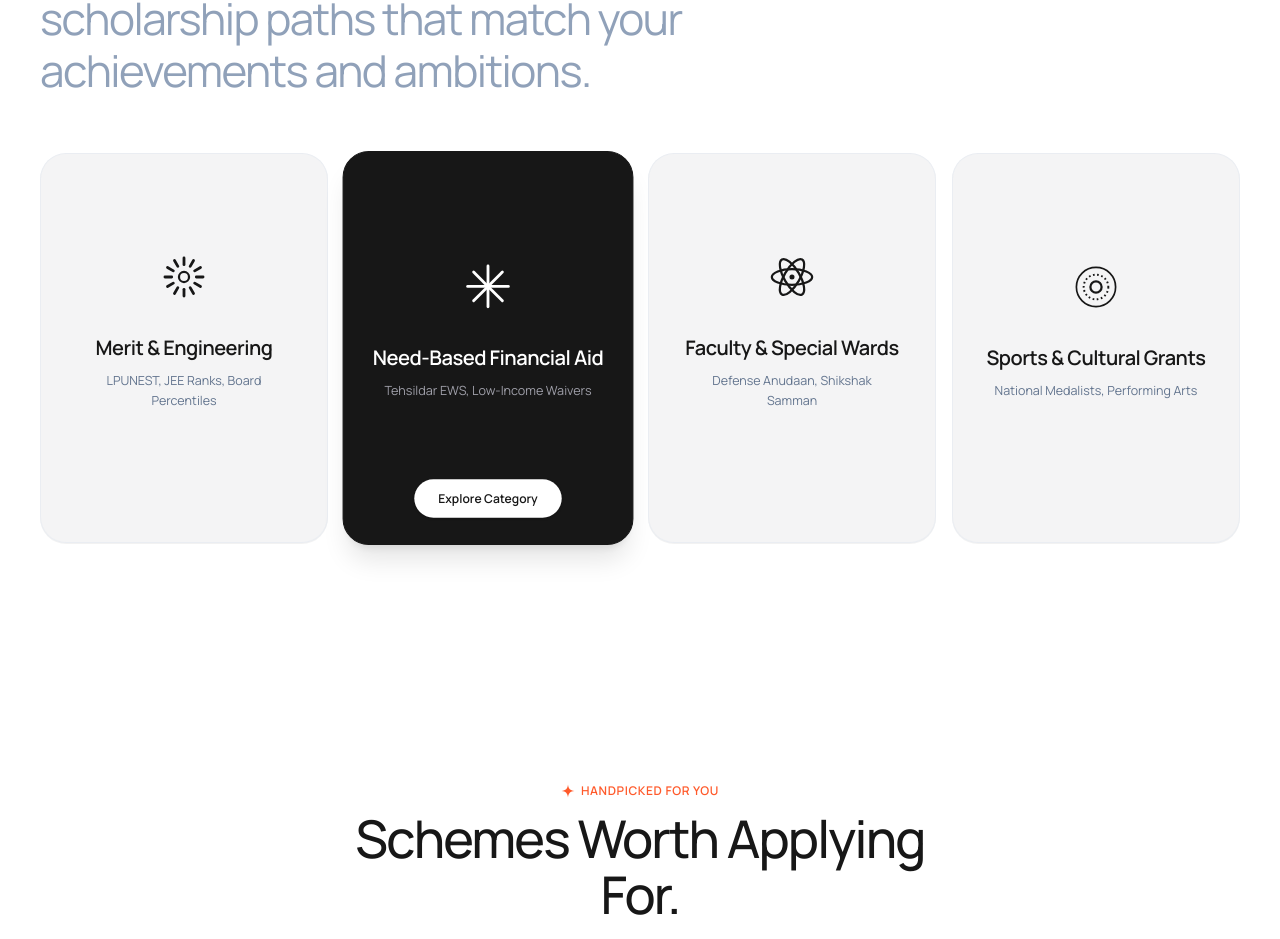
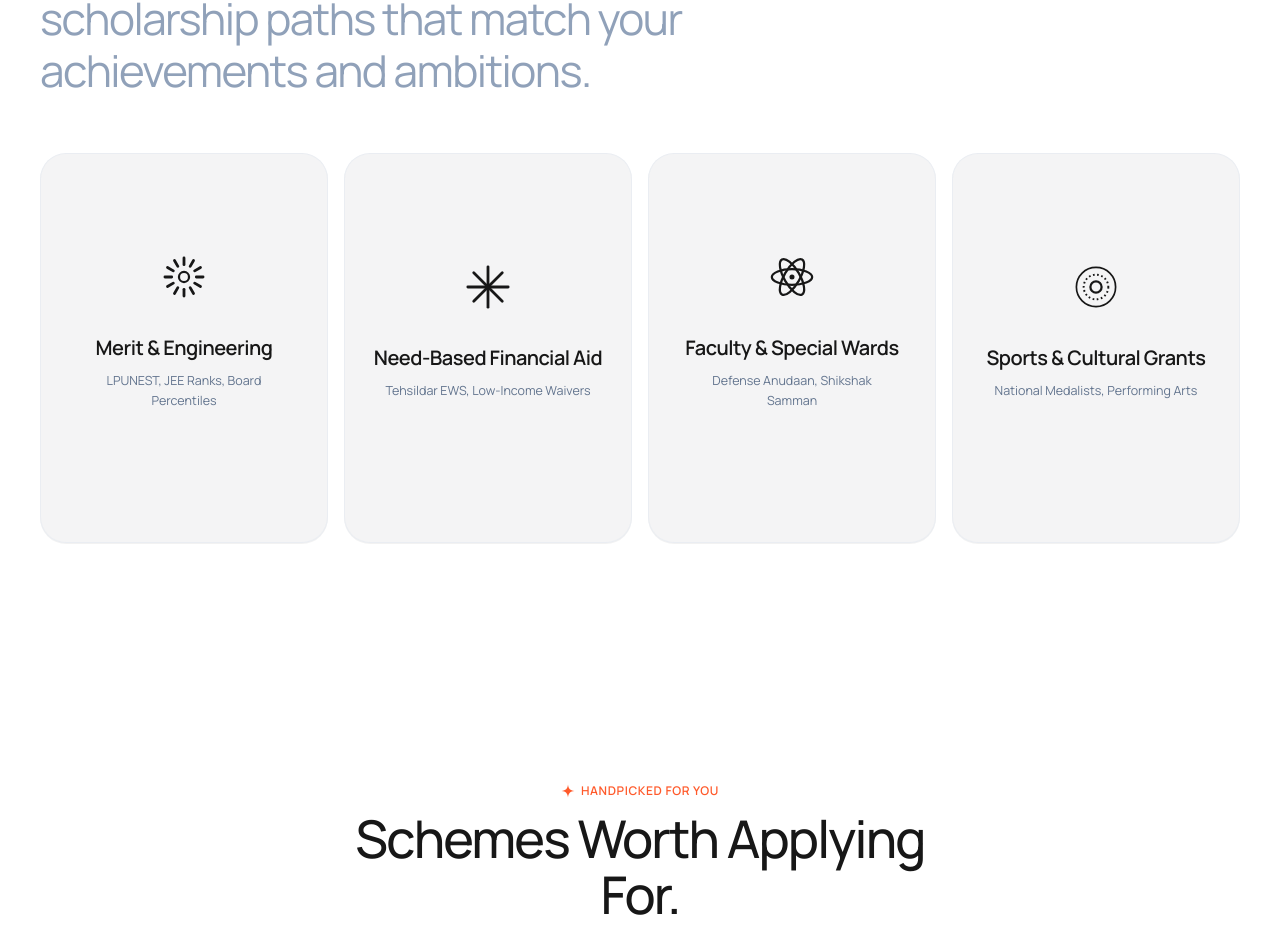
Before and after one commit to SekhSujonHaque2005/workspace-CertiScholar-, a React (Vite) app in the folder frontend/: page / in a window 1280 px wide. Shown: the part 2417-3356 px from the top of the page. Built offline with nearby package versions, Linux system fonts and the light colour scheme.

Commit message:
fix(landing): trigger category card active black state on hover only

```diff
--- a/frontend/src/components/landing/DomainPillsSection.jsx
+++ b/frontend/src/components/landing/DomainPillsSection.jsx
@@ -1,4 +1,4 @@
-import React, { useState } from 'react';
+import React from 'react';
 import { ScrollReveal } from '../../hooks/useScrollReveal';
 
 const CATEGORIES = [
@@ -85,9 +85,6 @@ export default function DomainPillsSection({
   onSelectCategory = () => {},
   categories = CATEGORIES,
 }) {
-  // Default active category index set to 1 (matches Framer screenshot media_1795038208736_8b03505e.png)
-  const [activeIdx, setActiveIdx] = useState(1);
-
   return (
     <section className="py-20 sm:py-28 bg-white">
       <div className="max-w-[1400px] mx-auto px-6 sm:px-10 space-y-14">
@@ -108,12 +105,9 @@ export default function DomainPillsSection({
           </div>
         </ScrollReveal>
 
-        {/* 4 Category Cards matching Framer layout and active black state */}
+        {/* 4 Category Cards - ON HOVER ONLY black state */}
         <div className="grid grid-cols-1 sm:grid-cols-2 lg:grid-cols-4 gap-4">
-          {categories.map((cat, idx) => {
-            const isActive = activeIdx === idx;
-
-            return (
+          {categories.map((cat, idx) => (
             <ScrollReveal
               key={cat.id}
               delay={idx * 80}
@@ -121,59 +115,33 @@ export default function DomainPillsSection({
               className="h-full"
             >
               <div
-                  onMouseEnter={() => setActiveIdx(idx)}
-                  onClick={() => {
-                    setActiveIdx(idx);
-                    onSelectCategory(cat.category);
-                  }}
-                  className={`group relative rounded-[26px] p-7 flex flex-col justify-between items-center text-center min-h-[390px] transition-all duration-300 cursor-pointer select-none border ${
-                    isActive
-                      ? 'bg-[#171717] text-white border-[#171717] shadow-xl scale-[1.01]'
-                      : 'bg-[#f4f4f5] text-[#171717] border-slate-200/50 hover:border-slate-300 shadow-2xs hover:shadow-md'
-                  }`}
+                onClick={() => onSelectCategory(cat.category)}
+                className="group relative rounded-[26px] p-7 flex flex-col justify-between items-center text-center min-h-[390px] bg-[#f4f4f5] hover:bg-[#171717] text-[#171717] hover:text-white border border-slate-200/50 hover:border-[#171717] shadow-2xs hover:shadow-xl hover:scale-[1.01] transition-all duration-300 cursor-pointer select-none"
               >
                 {/* Top space filler to balance vertical rhythm */}
                 <div className="w-full pt-4"></div>
 
                 {/* Centered Glyph & Copy */}
                 <div className="flex flex-col items-center justify-center space-y-7 my-auto">
-                    {/* Geometric Emblem */}
-                    <div
-                      className={`transition-colors duration-300 ${
-                        isActive ? 'text-white' : 'text-[#171717] group-hover:scale-108'
-                      } transition-transform duration-300`}
-                    >
+                  {/* Geometric Emblem: Turns white on card hover */}
+                  <div className="text-[#171717] group-hover:text-white group-hover:scale-108 transition-all duration-300">
                     {cat.glyph}
                   </div>
 
                   {/* Title & Subtitle */}
                   <div className="space-y-2">
-                      <h3
-                        className={`text-[19px] sm:text-[20px] font-semibold tracking-tight font-['Manrope'] transition-colors duration-200 ${
-                          isActive ? 'text-white' : 'text-[#171717]'
-                        }`}
-                      >
+                    <h3 className="text-[19px] sm:text-[20px] font-semibold tracking-tight font-['Manrope'] text-[#171717] group-hover:text-white transition-colors duration-200">
                       {cat.title}
                     </h3>
-                      <p
-                        className={`text-[12.5px] leading-relaxed font-normal font-['Manrope'] transition-colors duration-200 max-w-[210px] mx-auto ${
-                          isActive ? 'text-zinc-400' : 'text-slate-500'
-                        }`}
-                      >
+                    <p className="text-[12.5px] leading-relaxed font-normal font-['Manrope'] text-slate-500 group-hover:text-zinc-400 transition-colors duration-200 max-w-[210px] mx-auto">
                       {cat.subtext}
                     </p>
                   </div>
                 </div>
 
-                  {/* Bottom Pill Button: Appears on Active State, Matches Framer media_1795038208736_8b03505e.png */}
+                {/* Bottom Pill Button: Appears ON HOVER ONLY */}
                 <div className="w-full pt-4 pb-2 flex justify-center h-[52px]">
-                    <div
-                      className={`transition-all duration-300 transform ${
-                        isActive
-                          ? 'opacity-100 translate-y-0 pointer-events-auto'
-                          : 'opacity-0 translate-y-2 pointer-events-none'
-                      }`}
-                    >
+                  <div className="opacity-0 translate-y-2 pointer-events-none group-hover:opacity-100 group-hover:translate-y-0 group-hover:pointer-events-auto transition-all duration-300">
                     <span className="inline-flex items-center px-6 py-2.5 rounded-full bg-white text-[#171717] text-[12px] font-semibold shadow-sm hover:bg-slate-100 transition-colors font-['Manrope']">
                       Explore Category
                     </span>
@@ -182,8 +150,7 @@ export default function DomainPillsSection({
 
               </div>
             </ScrollReveal>
-            );
-          })}
+          ))}
         </div>
 
       </div>
```
Lines whose indentation alone changed are shown as unchanged.
